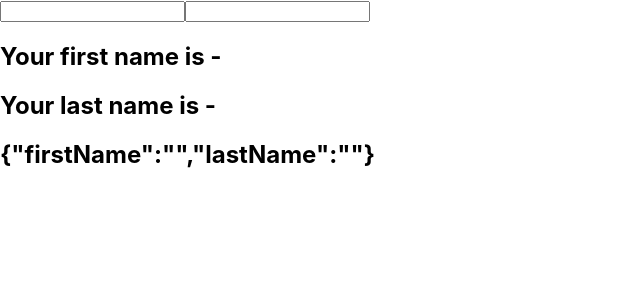
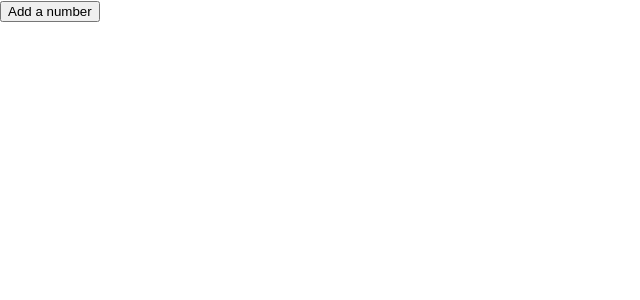
Before and after one commit to Aashish70/react-hooks, a React (Create React App) app: page / in a window 1280 px wide. Shown: the top 300 px of the page, without its empty margins (0-640 px from the left). Built offline with nearby package versions, Linux system fonts and the light colour scheme.

Commit message:
V5 useState with array

```diff
--- a/src/App.js
+++ b/src/App.js
@@ -3,6 +3,7 @@
 import HookCounterTwo from "./components/HookCounterTwo";
 import ClassCounterTwo from "./components/ClassCounterTwo";
 import HookCounterThree from "./components/HookCounterThree";
+import HookCounterFour from "./components/HookCounterFour";
 
 
 function App() {
@@ -12,7 +13,8 @@
       {/* <HookCounter /> */}
       {/* <HookCounterTwo /> */}
       {/* <ClassCounterTwo /> */}
-      <HookCounterThree />
+      {/* <HookCounterThree /> */}
+      <HookCounterFour />
     </div>
   );
 }
--- /dev/null
+++ b/src/components/HookCounterFour.js
@@ -0,0 +1,29 @@
+import React, {useState} from 'react'
+
+function HookCounterFour() {
+
+    const [items, seItems] = useState([])
+
+    const addItem = () => {
+        seItems([...items, {
+            id: items.length,
+            value: Math.floor(Math.random() * 10) + 1
+        }])
+    }
+
+
+  return (
+    <div>
+        <button onClick={addItem}>Add a number</button>
+        <ul>
+            {
+                items.map(item => (
+                    <li key={item.id}>{item.value}</li>
+                ))
+            }
+        </ul>
+    </div>
+  )
+}
+
+export default HookCounterFour
```
